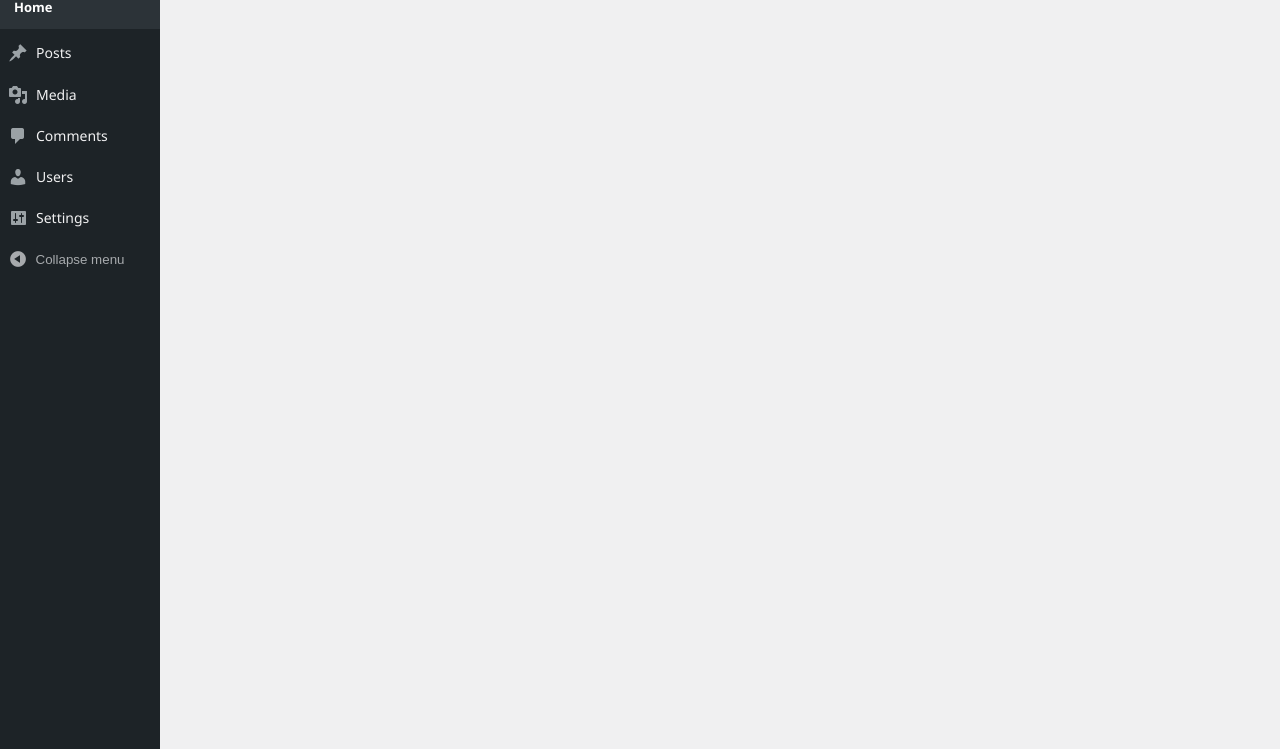
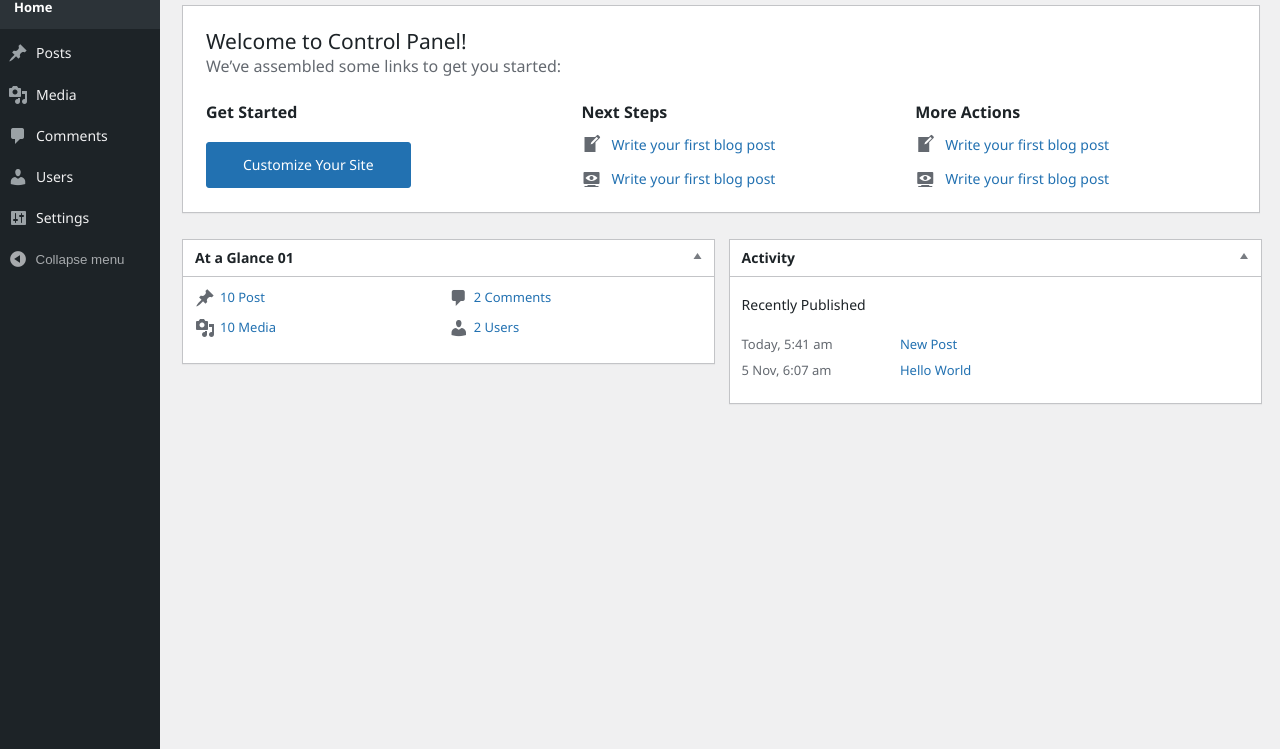
Before and after one commit to UsamaAhmed212/Wp-Admin-Panel-, a plain HTML site: page index.html in a window 1280 px wide. Shown: the part 96-845 px from the top of the page. Before the commit the page ends 800 px from the top, so only its background shows below. Drawn offline with Linux system fonts and the light colour scheme.

Commit message:
Home/Dashboard Page Design

```diff
--- /dev/null
+++ b/assets/css/home.css
@@ -0,0 +1,360 @@
+ul {
+    list-style: none;
+}
+
+ol, ul {
+    padding: 0;
+}
+
+a {
+    text-decoration: none;
+}
+
+h2, h3 {
+    color: #1d2327;
+}
+
+h1, h2, h3, h4, h5, h6 {
+    display: block;
+    font-weight: 600;
+}
+
+/* content Css */
+#content {
+    position: relative;
+    top: 32px;
+    margin-left: 160px;
+    padding-left: 20px;
+}
+
+.collapse #content {
+    margin-left: 36px;
+}
+
+#content .content-wrapper {
+    margin: 10px 20px 0 2px;
+}
+
+#content .content-wrapper h1 {
+    color: #1d2327;
+    font-size: 23px;
+    font-weight: 400;
+    margin: 0;
+    padding: 9px 0 4px 0;
+    line-height: 1.3;
+}
+
+/* Dashboard Widgets Css */
+#content .dashboard-widgets-wrapper {
+    padding-top: 10px;
+}
+
+#content .dashboard-widgets-wrapper .postbox-container .postbox-left,
+#content .dashboard-widgets-wrapper .postbox-container .postbox-right {
+    display: flow-root;
+    min-height: 100px;
+    width: 49.3%;
+}
+
+#content .dashboard-widgets-wrapper .postbox-container .postbox-left {
+    float: left;
+}
+
+#content .dashboard-widgets-wrapper .postbox-container .postbox-right {
+    float: right;
+}
+
+#content .dashboard-widgets-wrapper .postbox-container .postbox {
+    width: 100%;
+    position: relative;
+    float: left;
+    border: 1px solid #c3c4c7;
+    min-width: 255px;
+    margin-bottom: 20px;
+    box-shadow: 0 1px 1px rgb(0 0 0 / 4%);
+    background: #fff;
+}
+
+#content .dashboard-widgets-wrapper .postbox-container .postbox.closed {
+    border-bottom: 0;
+}
+
+#content .dashboard-widgets-wrapper .postbox-container .postbox .postbox-header {
+    display: flex;
+    justify-content: space-between;
+    align-items: center;
+    border-bottom: 1px solid #c3c4c7;
+}
+
+#content .dashboard-widgets-wrapper .postbox-container .postbox .postbox-header h2 {
+    font-size: 14px;
+    font-weight: 600;
+    padding: 8px 12px;
+    margin: 0;
+    line-height: 1.4;
+    flex-grow: 1;
+    user-select: none;
+}
+
+#content .collapse {
+    width: 36px;
+    height: 36px;
+    margin: 0;
+    padding: 0;
+    border: 0;
+    background: 0 0;
+    cursor: pointer;
+}
+
+#content .collapse:focus {
+    box-shadow: 0 0 0 1px #4f94d4, 0 0 2px 1px rgb(79 148 212 / 80%);
+    outline: 1px solid transparent;
+}
+
+#content .collapse .toggle-indicator {
+    color: #787c82;
+}
+
+#content .collapse .toggle-indicator::before {
+    content: "\f142";
+    display: inline-block;
+    font: normal 20px/1 dashicons;
+    -webkit-font-smoothing: antialiased;
+    -moz-osx-font-smoothing: grayscale;
+    text-decoration: none;
+}
+
+#content .postbox.closed .collapse .toggle-indicator::before {
+    content: "\f140";
+}
+
+#content .dashboard-widgets-wrapper .postbox-container .inside {
+    margin: 0;
+    margin-top: 11px;
+}
+
+#content .dashboard-widgets-wrapper .postbox-container .postbox.closed .inside {
+    display: none;
+}
+
+#content .dashboard-widgets-wrapper .postbox-container .inside .main {
+    padding: 0 12px 11px;
+}
+
+#content .dashboard-widgets-wrapper .postbox-container .inside .main ul {
+    margin: 0;
+    display: inline-block;
+    width: 100%;
+}
+
+#content .dashboard-widgets-wrapper .postbox-container .inside .main ul li {
+    width: 50%;
+    float: left;
+    margin-bottom: 10px;
+}
+
+.post-count::before {
+    content: "\f109";
+}
+
+.comment-count::before {
+    content: "\f101";
+}
+
+.media-count::before {
+    content: "\f104";
+}
+
+.user-count::before {
+    content: "\f110";
+}
+
+#content .dashboard-widgets-wrapper .postbox-container .inside .main ul li a::before {
+    display: inline-block;
+    color: #646970;
+    font: normal 20px/1 dashicons;
+    position: relative;
+    padding: 0 5px 0 0;
+    -webkit-font-smoothing: antialiased;
+    -moz-osx-font-smoothing: grayscale;
+    vertical-align: top;
+}
+
+#content .welcome-panel {
+    position: relative;
+    overflow: auto;
+    margin: 16px 0;
+    padding: 23px 10px 0;
+    border: 1px solid #c3c4c7;
+    box-shadow: 0 1px 1px rgb(0 0 0 / 4%);
+    background: #fff;
+    font-size: 13px;
+    line-height: 1.7;
+}
+
+#content .welcome-panel .collapse {
+    position: absolute;
+    top: 10px;
+    right: 10px;
+    padding: 8px 15px 10px 7px;
+    font-size: 13px;
+    line-height: 1.23076923;
+    text-decoration: none;
+}
+
+#content .welcome-panel .welcome-panel-content {
+    margin-left: 13px;
+    max-width: 1500px;
+}
+
+#content .welcome-panel .welcome-panel-content h2 {
+    margin: 0;
+    font-size: 21px;
+    font-weight: 400;
+    line-height: 1.2;
+}
+
+#content .welcome-panel p {
+    color: #646970;
+}
+
+#content .welcome-panel .welcome-panel-content .about-description {
+    font-size: 16px;
+    margin: 0;
+    line-height: 1.5;
+}
+
+#content .welcome-panel .welcome-panel-content .welcome-panel-column-container {
+    clear: both;
+    position: relative;
+}
+
+
+#content .welcome-panel .welcome-panel-content .welcome-panel-column {
+    width: 32%;
+    min-width: 200px;
+    float: left
+}
+
+#content .welcome-panel .welcome-panel-content .welcome-panel-column:first-child {
+    width: 36%;
+}
+
+#content .welcome-panel .welcome-panel-content .welcome-panel-column h3 {
+    margin: 1.33em 0 0;
+    font-size: 16px;
+}
+
+#content .welcome-panel .welcome-panel-content .welcome-panel-column .button {
+    display: inline-block;
+    margin: 15px 13px 5px 0;
+    padding: 12px 36px;
+    height: auto;
+    line-height: 1.4285714;
+    white-space: normal;
+    font-size: 14px;
+    min-height: 46px;
+    background: #2271b1;
+    border-color: #2271b1;
+    color: #fff;
+    text-decoration: none;
+    text-shadow: none;
+    vertical-align: top;
+    cursor: pointer;
+    border-width: 1px;
+    border-style: solid;
+    -webkit-appearance: none;
+    border-radius: 3px;
+    box-sizing: border-box;
+}
+
+#content .welcome-panel .welcome-panel-content .welcome-panel-column .button:hover {
+    background: #135e96;
+    border-color: #135e96;
+    color: #fff;
+}
+
+#content .welcome-panel .welcome-panel-content .welcome-panel-column .button:active {
+    box-shadow: none;
+}
+
+#content .welcome-panel .welcome-panel-content .welcome-panel-column .button:focus {
+    box-shadow: 0 0 0 1px #fff, 0 0 0 3px #2271b1;
+}
+
+#content .welcome-panel .welcome-panel-content .welcome-panel-column ul {
+    margin: 0.8em 1em 1em 0;
+}
+
+#content .welcome-panel .welcome-panel-content .welcome-panel-column ul li {
+    line-height: 1.14285714;
+    list-style-type: none;
+    padding: 0 0 8px;
+    font-size: 14px;
+    margin-bottom: 6px;
+}
+
+#content .welcome-panel .welcome-panel-content .welcome-panel-column ul li a::before{
+    color: #646970;
+    font: normal 20px/1 dashicons;
+    display: inline-block;
+    padding: 0 10px 0 0;
+    position: relative;
+    -webkit-font-smoothing: antialiased;
+    -moz-osx-font-smoothing: grayscale;
+    text-decoration: none!important;
+    vertical-align: top;
+}
+
+.write-blog::before {
+    content: "\f119";
+    top: -3px;
+}
+
+.view-site::before {
+    content: "\f115";
+    top: -2px;
+}
+
+#content .dashboard-widgets-wrapper .postbox-container .postbox .no-activity {
+    overflow: hidden;
+    padding: 12px 0;
+    text-align: center;
+}
+
+#content .dashboard-widgets-wrapper .postbox-container .postbox .no-activity p {
+    color: #646970;
+    font-size: 16px;
+}
+
+
+
+#content .dashboard-widgets-wrapper .postbox-container .postbox .published-posts {
+    margin: 0 -12px;
+    padding: 8px 12px 4px;
+}
+
+#content .dashboard-widgets-wrapper .postbox-container .postbox .published-posts h3 {
+    margin-bottom: 8px;
+    padding: 0;
+    font-size: 14px;
+    font-weight: 400;
+    color: #1d2327
+}
+
+#content .dashboard-widgets-wrapper .postbox-container .postbox .published-posts  ul {
+    margin-top: 13px;
+}
+
+#content .dashboard-widgets-wrapper .postbox-container .postbox .published-posts  ul li {
+    width: auto;
+    float: none;
+    margin-bottom: 8px;
+}
+
+#content .dashboard-widgets-wrapper .postbox-container .postbox .published-posts  ul li span {
+    display: inline-block;
+    margin-right: 5px;
+    min-width: 150px;
+    color: #646970;
+}
--- a/assets/css/style.css
+++ b/assets/css/style.css
@@ -44,7 +44,7 @@ button, a, div {
     -webkit-font-smoothing: subpixel-antialiased;
 }
 
-#wrapper {
+div#wrapper {
     display: flex;
     flex-flow: column-reverse;
 }
@@ -52,11 +52,11 @@ button, a, div {
 /* Admin Menu Section Css */
 #adminmenu-wrapper {
     width: 160px;
-    position: fixed;
+    position: absolute;
     top: 13px;
     bottom: -45px;
+    background-color: #1d2327;
     z-index: 1;
-    background-color: #1d2327;
 }
 
 #adminmenu {
@@ -64,6 +64,7 @@ button, a, div {
     position: absolute;
     float: left;
     top: 22px;
+    background-color: #1d2327;
 }
 
 #adminmenu ul {
--- a/assets/js/app.js
+++ b/assets/js/app.js
@@ -1,5 +1,5 @@
 "use strict";
-window.onload = function() {
+window.addEventListener('load', function() {
     // #menu-collapse Click Then #container Section .collapse class toggle
     const container = document.querySelector("#container");
     const collapse_button = document.querySelector("#menu-collapse");
@@ -20,5 +20,4 @@ window.onload = function() {
         adminmenu.classList.toggle("open");
     });
 
-
-}
+});
--- a/assets/js/login.js
+++ b/assets/js/login.js
@@ -16,6 +16,9 @@ window.addEventListener('DOMContentLoaded', function(event) {
             targetElement.classList.add("dashicons-visibility");
             button.parentElement.firstElementChild.setAttribute('type','password');
         }
+
+
+
     });
 
 });
--- a/index.html
+++ b/index.html
@@ -5,7 +5,10 @@
     <meta http-equiv="X-UA-Compatible" content="IE=edge">
     <meta name="viewport" content="width=device-width, initial-scale=1.0">
 
+    <!-- Style Css -->
     <link rel="stylesheet" href="./assets/css/style.css">
+    <!-- Home/index Css -->
+    <link rel="stylesheet" href="./assets/css/home.css">
 
     <title>Dashboard</title>
 </head>
@@ -187,9 +190,101 @@
                     </ul>
                 </div>
             </div>
+
+            <!-- Content -->
+            <div id="content">
+                <div class="content-wrapper">
+                    <h1>Dashboard</h1>
+                    <!-- Welcome Panel -->
+                    <div class="welcome-panel">
+                        <div class="welcome-panel-content">
+                            <h2>Welcome to Control Panel!</h2>
+                            <p class="about-description">We’ve assembled some links to get you started:</p>
+                            <div class="welcome-panel-column-container">
+                                <div class="welcome-panel-column">
+                                    <h3>Get Started</h3>
+                                    <a href="#" class="button">Customize Your Site</a>
+                                </div>
+                                <div class="welcome-panel-column">
+                                    <h3>Next Steps</h3>
+                                    <ul>
+                                        <li><a href="#" class="write-blog">Write your first blog post</a></li>
+                                        <li><a href="#" class="view-site">Write your first blog post</a></li>
+                                    </ul>
+                                </div>
+                                <div class="welcome-panel-column">
+                                    <h3>More Actions</h3>
+                                    <ul>
+                                        <li><a href="#" class="write-blog">Write your first blog post</a></li>
+                                        <li><a href="#" class="view-site">Write your first blog post</a></li>
+                                    </ul>
+                                </div>
+                            </div>
+                        </div>
+                    </div>
+                    <!-- Dashboard Widgets -->
+                    <div class="dashboard-widgets-wrapper">
+                        <div class="postbox-container">
+                            <div class="postbox-left">
+                                <div class="postbox">
+                                    <div class="postbox-header">
+                                        <h2>At a Glance 01</h2>
+                                        <button class="collapse">
+                                            <span class="toggle-indicator"></span>
+                                        </button>
+                                    </div>
+                                    <div class="inside">
+                                        <div class="main">
+                                            <ul>
+                                                <li><a href="#" class="post-count">10 Post</a></li>
+                                                <li><a href="#" class="comment-count">2 Comments</a></li>
+                                                <li><a href="#" class="media-count">10 Media</a></li>
+                                                <li><a href="#" class="user-count">2 Users</a></li>
+                                            </ul>
+                                        </div>
+                                    </div>
+                                </div>
+                            </div>
+                            <div class="postbox-right">
+                                <div class="postbox">
+                                    <div class="postbox-header">
+                                        <h2>Activity</h2>
+                                        <button class="collapse">
+                                            <span class="toggle-indicator"></span>
+                                        </button>
+                                    </div>
+                                    <div class="inside">
+                                        <div class="main">
+                                            <div class="activity-widget">
+                                                <!-- <div class="no-activity"><p>No activity yet!</p></div> -->
+                                                <div class="published-posts">
+                                                    <h3>Recently Published</h3>
+                                                    <ul>
+                                                        <li>
+                                                            <span>Today, 5:41 am</span>
+                                                            <a href="#">New Post</a>
+                                                        </li>
+                                                        <li>
+                                                            <span>5 Nov, 6:07 am</span>
+                                                            <a href="#">Hello World</a>
+                                                        </li>
+                                                    </ul>
+                                                </div>
+                                            </div>
+                                        </div>
+                                    </div>
+                                </div>
+                            </div>
+                        </div>
+                    </div>
+                </div>
+            </div>
         </div>
     </div>
+    <!-- index js -->
+    <script src="assets/js/app.js"></script>
 
-    <script src="assets/js/app.js"></script>
+    <!-- home js -->
+    <script src="assets/js/home.js"></script>
 </body>
 </html>
```
Also changed, not shown: assets/js/home.js (added, +14 -0 lines).
